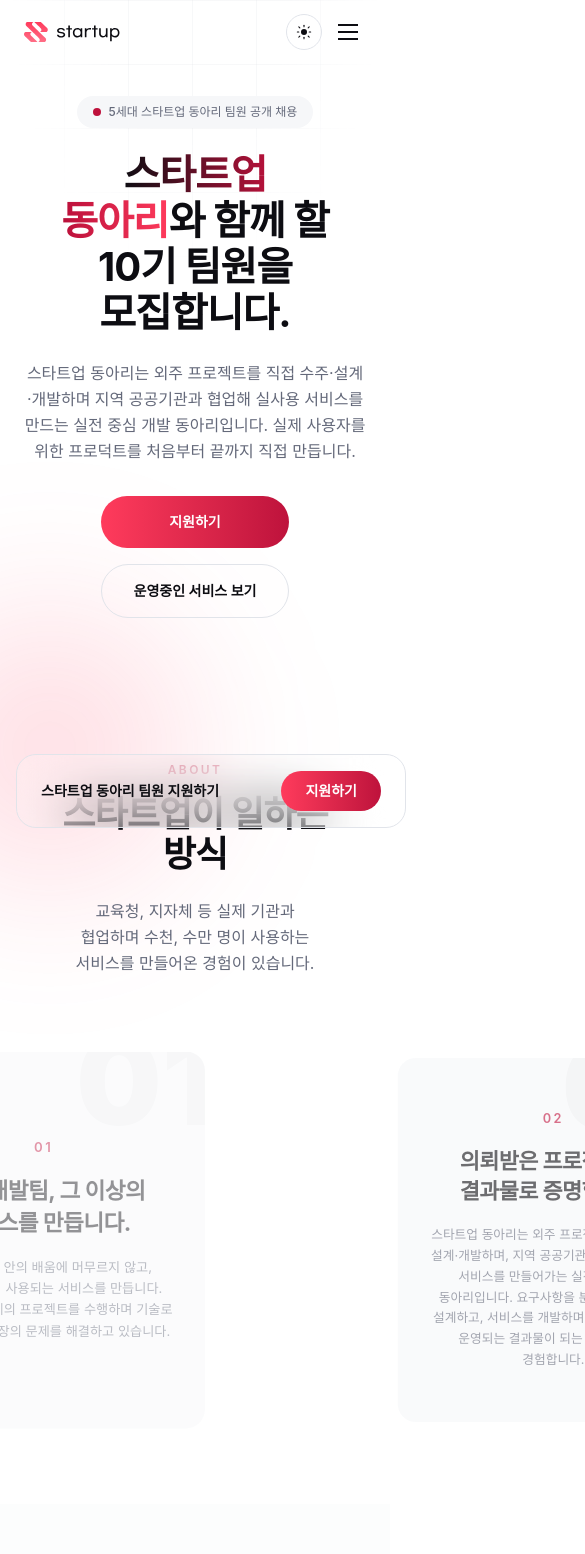
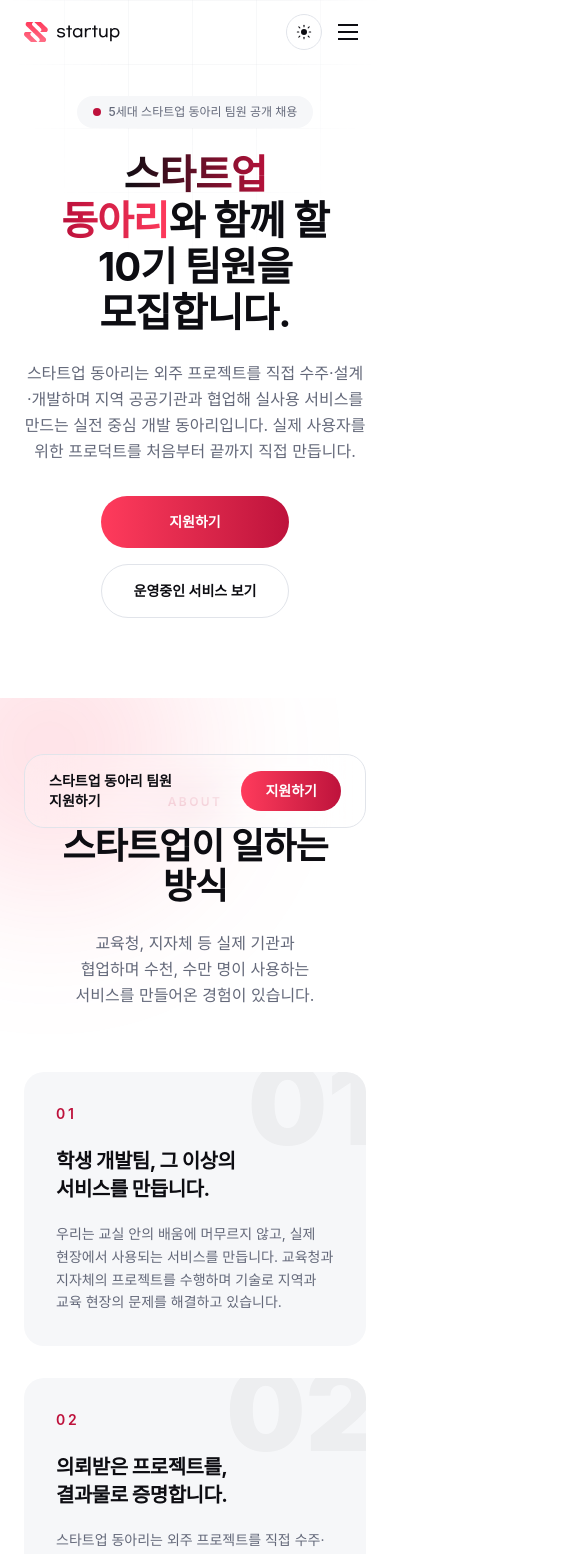
Before and after one commit to School-of-Company/startup-official, a Next.js app: page /careers in a window 390 px wide. Shown: the top 1554 px of the page, 585 px wide, since content can reach past the window. Built offline with nearby package versions, Linux system fonts and the light colour scheme; a web font is replaced by a local one.

Commit message:
feat: 프로젝트 모델에 스토어 링크 추가 및 모바일 OS 감지 훅 구현

```diff
--- a/src/entities/project/model.ts
+++ b/src/entities/project/model.ts
@@ -5,6 +5,7 @@ export type Project = {
   metric: string;
   image: string;
   href?: string;
+  storeLinks?: { ios?: string; android?: string };
 };
 
 export const PROJECTS: Project[] = [
@@ -23,5 +24,9 @@ export const PROJECTS: Project[] = [
     description: "가상의 화폐 '광산'을 거래할 수 있는 광산구 주민 대상 플랫폼입니다.",
     metric: "시민화폐 광산 앱(안드로이드, iOS)",
     image: "/projects/gwangsan.png",
+    storeLinks: {
+      ios: "https://apps.apple.com/ca/app/%EC%8B%9C%EB%AF%BC%ED%99%94%ED%8F%90-%EA%B4%91%EC%82%B0/id6758655368",
+      android: "https://play.google.com/store/apps/details?id=gwangsan.io.kr&hl=ko",
+    },
   },
 ];
--- a/src/shared/lib/index.ts
+++ b/src/shared/lib/index.ts
@@ -1 +1,3 @@
 export { useReducedMotionSafe } from "./useReducedMotionSafe";
+export { useIsMobile } from "./useIsMobile";
+export { useOS } from "./useOS";
--- /dev/null
+++ b/src/shared/lib/useIsMobile.ts
@@ -0,0 +1,23 @@
+"use client";
+
+import { useEffect, useState } from "react";
+
+/**
+ * SSR-safe viewport check for Tailwind's `sm` breakpoint (640px). Always
+ * renders `false` on first paint (matching the server) and updates via
+ * effect after mount -- same pattern as useReducedMotionSafe.
+ */
+export function useIsMobile() {
+  const [isMobile, setIsMobile] = useState(false);
+
+  useEffect(() => {
+    const mq = window.matchMedia("(max-width: 639px)");
+    // eslint-disable-next-line react-hooks/set-state-in-effect
+    setIsMobile(mq.matches);
+    const handler = (e: MediaQueryListEvent) => setIsMobile(e.matches);
+    mq.addEventListener("change", handler);
+    return () => mq.removeEventListener("change", handler);
+  }, []);
+
+  return isMobile;
+}
--- /dev/null
+++ b/src/shared/lib/useOS.ts
@@ -0,0 +1,28 @@
+"use client";
+
+import { useEffect, useState } from "react";
+
+export type OS = "ios" | "android" | "other";
+
+function detectOS(): OS {
+  if (typeof navigator === "undefined") return "other";
+  const ua = navigator.userAgent;
+  // iPadOS 13+ reports as "Macintosh" in its UA; touch points is the usual
+  // workaround to still tell it apart from an actual Mac.
+  const isIPad = /Macintosh/.test(ua) && navigator.maxTouchPoints > 1;
+  if (/iPhone|iPad|iPod/.test(ua) || isIPad) return "ios";
+  if (/Android/.test(ua)) return "android";
+  return "other";
+}
+
+/** SSR-safe OS sniff: renders "other" on first paint (matching the server), updates after mount. */
+export function useOS() {
+  const [os, setOS] = useState<OS>("other");
+
+  useEffect(() => {
+    // eslint-disable-next-line react-hooks/set-state-in-effect
+    setOS(detectOS());
+  }, []);
+
+  return os;
+}
--- a/src/widgets/about/About.tsx
+++ b/src/widgets/about/About.tsx
@@ -5,7 +5,7 @@ import type { ReactNode } from "react";
 import { motion, useMotionTemplate, useScroll, useTransform } from "framer-motion";
 import type { MotionValue } from "framer-motion";
 import { Reveal, SectionHeading, SectionGlow } from "@/shared/ui";
-import { useReducedMotionSafe } from "@/shared/lib";
+import { useIsMobile, useReducedMotionSafe } from "@/shared/lib";
 
 const STORY = [
   {
@@ -187,5 +187,6 @@ function AboutStatic() {
 
 export default function About() {
   const reduceMotion = useReducedMotionSafe();
-  return reduceMotion ? <AboutStatic /> : <AboutFocusCarousel />;
+  const isMobile = useIsMobile();
+  return reduceMotion || isMobile ? <AboutStatic /> : <AboutFocusCarousel />;
 }
--- a/src/widgets/projects/Projects.tsx
+++ b/src/widgets/projects/Projects.tsx
@@ -1,8 +1,22 @@
+"use client";
+
 import Image from "next/image";
 import { Reveal, SectionGlow, SectionHeading } from "@/shared/ui";
 import { PROJECTS } from "@/entities/project";
+import type { Project } from "@/entities/project";
+import { useOS } from "@/shared/lib";
+
+function resolveHref(project: Project, os: "ios" | "android" | "other") {
+  const { storeLinks } = project;
+  if (!storeLinks) return project.href;
+  if (os === "ios" && storeLinks.ios) return storeLinks.ios;
+  if (os === "android" && storeLinks.android) return storeLinks.android;
+  return storeLinks.ios || storeLinks.android || project.href;
+}
 
 export default function Projects() {
+  const os = useOS();
+
   return (
     <section id="projects" className="relative scroll-mt-16 overflow-hidden bg-surface/30 py-24 sm:py-32">
       <SectionGlow className="-bottom-40 -right-32 h-[460px] w-[460px]" />
@@ -16,6 +30,7 @@ export default function Projects() {
 
         <div className="grid gap-8 sm:grid-cols-2">
           {PROJECTS.map((project, i) => {
+            const href = resolveHref(project, os);
             const Card = (
               <div className="group h-full overflow-hidden rounded-card bg-surface transition-[transform,translate,box-shadow] duration-300 hover:-translate-y-1 hover:shadow-2xl hover:shadow-accent/10">
                 <div className="relative aspect-video overflow-hidden bg-surface2">
@@ -42,7 +57,7 @@ export default function Projects() {
                       </p>
                       <h3 className="mt-2 text-xl font-semibold">{project.name}</h3>
                     </div>
-                    {project.href && (
+                    {href && (
                       <span className="mt-1 text-muted transition-colors group-hover:text-fg">
                         ↗
                       </span>
@@ -56,8 +71,8 @@ export default function Projects() {
 
             return (
               <Reveal key={project.name} delay={(i % 2) * 0.08}>
-                {project.href ? (
-                  <a href={project.href} target="_blank" rel="noopener noreferrer" className="block h-full">
+                {href ? (
+                  <a href={href} target="_blank" rel="noopener noreferrer" className="block h-full">
                     {Card}
                   </a>
                 ) : (
--- a/src/widgets/sticky-apply-bar/StickyApplyBar.tsx
+++ b/src/widgets/sticky-apply-bar/StickyApplyBar.tsx
@@ -71,11 +71,11 @@ export default function StickyApplyBar() {
           opacity: { duration: reduceMotion ? 0.15 : 0.4 },
           y: { duration: reduceMotion ? 0.15 : 0.4 },
         }}
-        className={`frost z-40 mx-auto flex w-full max-w-xl items-center justify-between gap-4 rounded-card border border-border bg-bg/20 px-6 py-4 backdrop-blur-xl ${
-          docked ? "" : "fixed inset-x-4 bottom-4 sm:inset-x-6 sm:bottom-6"
+        className={`frost z-40 mx-auto flex max-w-xl items-center justify-between gap-4 rounded-card border border-border bg-bg/20 px-6 py-4 backdrop-blur-xl ${
+          docked ? "w-full" : "fixed inset-x-6 bottom-4 sm:inset-x-8 sm:bottom-6 lg:inset-x-10"
         }`}
       >
-        <p className="text-sm font-semibold text-fg sm:text-base">
+        <p className="min-w-0 text-sm font-semibold text-fg sm:text-base">
           스타트업 동아리 팀원 지원하기
         </p>
         <a
```
